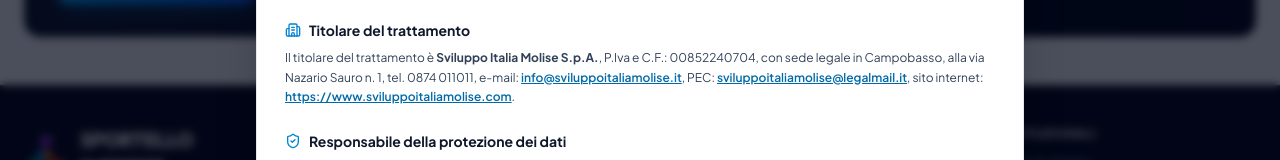
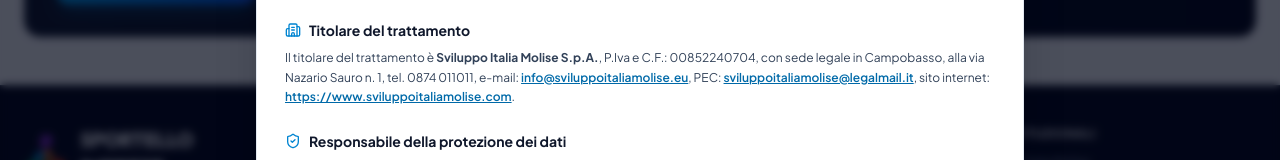
Before and after one commit to mariottino82/sportimpres, a React (Vite) app: page / in a window 1280 px wide. Both pictures are taken after a click on the button "Privacy Policy (GDPR)". Shown: the part 2863-3023 px from the top of the page. Built offline with nearby package versions, Linux system fonts and the light colour scheme; no server answers.

Commit message:
fix: update official email address in privacy policy

```diff
--- a/src/components/PublicPortal/BookingWizard.tsx
+++ b/src/components/PublicPortal/BookingWizard.tsx
@@ -671,7 +671,7 @@
               <div>
                 <p className="font-bold text-slate-900">Titolare del trattamento</p>
                 <p>
-                  Il titolare del trattamento è Sviluppo Italia Molise S.p.A., P.Iva e C.F.: 00852240704, con sede legale in Campobasso, alla via Nazario Sauro n. 1, tel. 0874 011011, e-mail: info@sviluppoitaliamolise.it, PEC: sviluppoitaliamolise@legalmail.it, sito internet: https://www.sviluppoitaliamolise.com.
+                  Il titolare del trattamento è Sviluppo Italia Molise S.p.A., P.Iva e C.F.: 00852240704, con sede legale in Campobasso, alla via Nazario Sauro n. 1, tel. 0874 011011, e-mail: info@sviluppoitaliamolise.eu, PEC: sviluppoitaliamolise@legalmail.it, sito internet: https://www.sviluppoitaliamolise.com.
                 </p>
               </div>
 
--- a/src/components/PublicPortal/PolicyModal.tsx
+++ b/src/components/PublicPortal/PolicyModal.tsx
@@ -93,7 +93,7 @@
                   <span>Titolare del trattamento</span>
                 </h4>
                 <p className="text-slate-700">
-                  Il titolare del trattamento è <strong>Sviluppo Italia Molise S.p.A.</strong>, P.Iva e C.F.: 00852240704, con sede legale in Campobasso, alla via Nazario Sauro n. 1, tel. 0874 011011, e-mail: <a href="mailto:info@sviluppoitaliamolise.it" className="text-sky-700 font-semibold underline">info@sviluppoitaliamolise.it</a>, PEC: <a href="mailto:sviluppoitaliamolise@legalmail.it" className="text-sky-700 font-semibold underline">sviluppoitaliamolise@legalmail.it</a>, sito internet: <a href="https://www.sviluppoitaliamolise.com" target="_blank" rel="noreferrer" className="text-sky-700 font-semibold underline">https://www.sviluppoitaliamolise.com</a>.
+                  Il titolare del trattamento è <strong>Sviluppo Italia Molise S.p.A.</strong>, P.Iva e C.F.: 00852240704, con sede legale in Campobasso, alla via Nazario Sauro n. 1, tel. 0874 011011, e-mail: <a href="mailto:info@sviluppoitaliamolise.eu" className="text-sky-700 font-semibold underline">info@sviluppoitaliamolise.eu</a>, PEC: <a href="mailto:sviluppoitaliamolise@legalmail.it" className="text-sky-700 font-semibold underline">sviluppoitaliamolise@legalmail.it</a>, sito internet: <a href="https://www.sviluppoitaliamolise.com" target="_blank" rel="noreferrer" className="text-sky-700 font-semibold underline">https://www.sviluppoitaliamolise.com</a>.
                 </p>
               </div>
 
```
